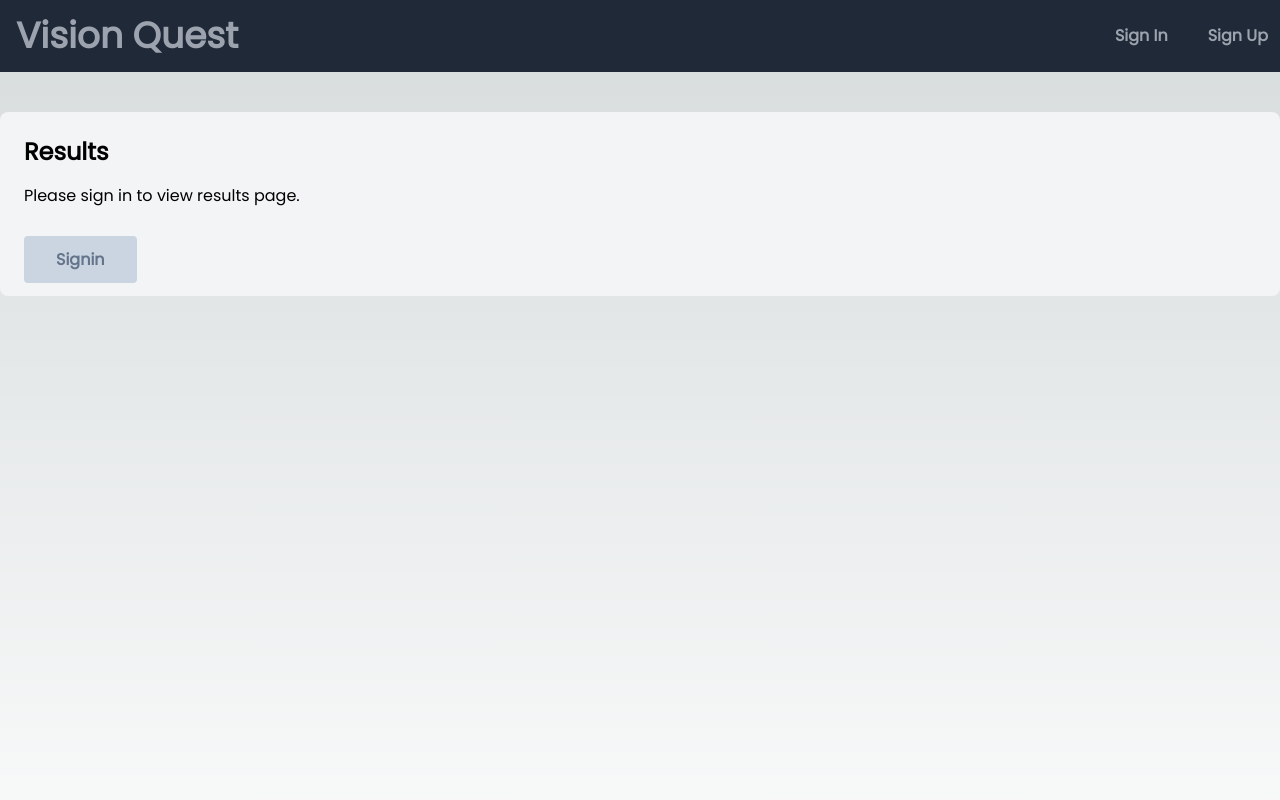
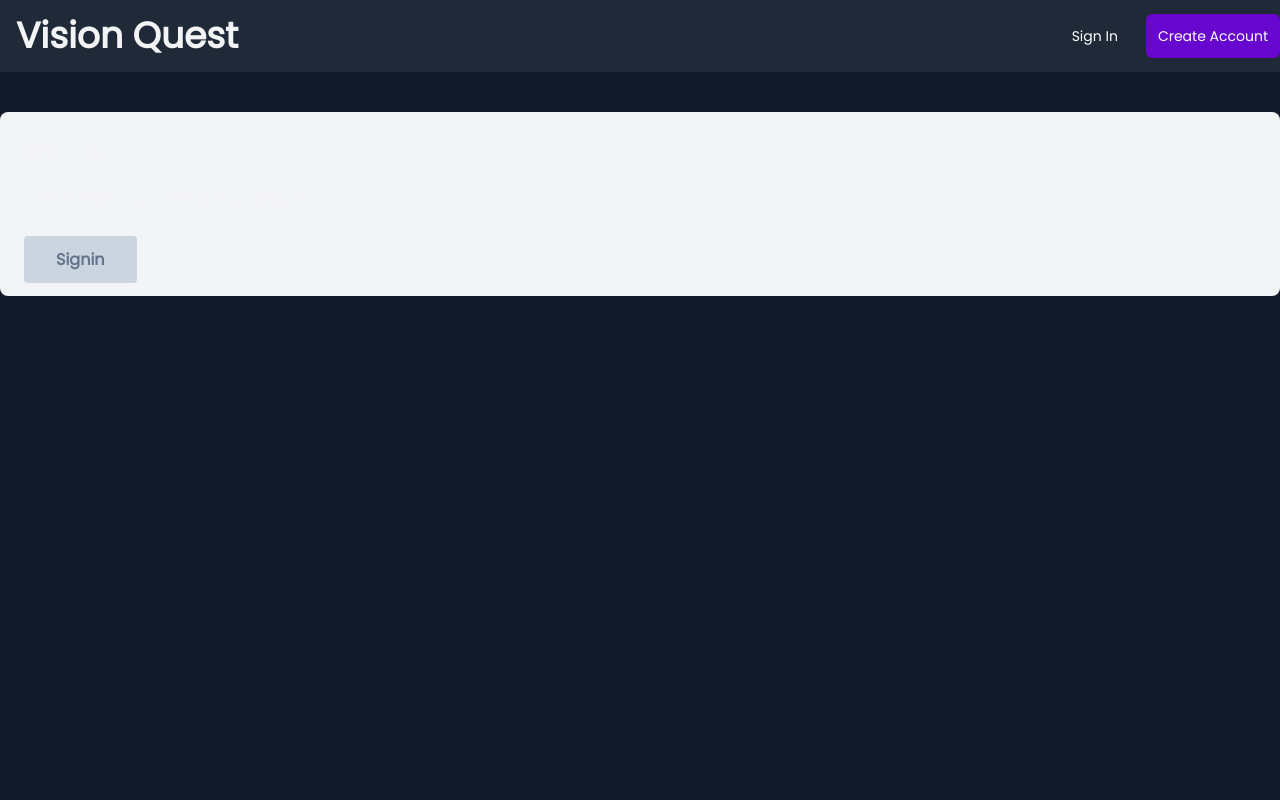
Before and after one commit to raeez21/vision_quest, a Next.js app in the folder frontend_vision_quest/: page /results in a window 1280 px wide. Shown: the top 800 px of the page. Built offline with nearby package versions, Linux system fonts and the light colour scheme.

Commit message:
home, header styles update

```diff
--- a/frontend_vision_quest/components/Header/index.js
+++ b/frontend_vision_quest/components/Header/index.js
@@ -10,7 +10,7 @@
     <>
       <header className="bg-gray-800 text-white py-4 fixed top-0 w-full">
         <nav className="container mx-auto flex justify-between items-center">
-          <Link className="text-4xl font-bold text-gray-400 p-4" href="/">Vision Quest</Link>
+          <Link className="text-4xl font-bold text-gray-100 p-4" href="/">Vision Quest</Link>
           {username ? (
             <Link href="/profile" className="flex items-center space-x-2">
             <p className="text-gray-400">Hello, </p>
@@ -25,16 +25,20 @@
           ) : (
             <div className="space-x-4 flex">
               <Link
-                  className="-mx-3 block rounded-md px-3 py-2 text-base font-semibold leading-7 text-gray-400 hover:bg-slate-500 hover:text-slate-300" //bg-gray-400 text-slate-700 hover:bg-slate-500 hover:text-slate-300
+                  className="-mx-3 block rounded-md px-3 py-2 text-sm leading-7 text-gray-300 hover:bg-slate-500 hover:text-slate-300" //bg-gray-400 text-slate-700 hover:bg-slate-500 hover:text-slate-300
                   href="/signin"
               >
                 Sign In
               </Link>
               <Link
-                  className="-mx-3 block rounded-md px-3 py-2 text-base font-semibold leading-7 text-gray-400 hover:bg-slate-500 hover:text-slate-300"
+                  className="-mx-3 block rounded-md px-3 py-2 text-sm leading-7 hover:bg-slate-500 hover:text-slate-300"
                   href="/signup"
+                  style={{
+                    backgroundColor: 'rgba(103, 6, 206, 1)',
+                    color: 'rgba(255, 255, 255, 1)'
+                  }}
               >
-                Sign Up
+                Create Account
               </Link>
             </div>
           )}
--- a/frontend_vision_quest/src/app/layout.js
+++ b/frontend_vision_quest/src/app/layout.js
@@ -15,9 +15,9 @@
 export default function RootLayout({ children }) {
   return (
     <html lang="en">
-      <body className={poppins.className}>
+      <body className={`${poppins.className} bg-gray-900 text-gray-100 h-full min-w-full`}>
         <AuthProvider>
-          <div className="flex">
+          <div className="flex bg-gray-900">
             <main className="flex-1">{children}</main>
           </div>
         </AuthProvider>
--- a/frontend_vision_quest/src/app/page.js
+++ b/frontend_vision_quest/src/app/page.js
@@ -23,9 +23,16 @@
       <div className="flex flex-col h-screen justify-between">
         <Header />
         <main className="container mb-auto mx-auto mt-28">
-          <div className="flex items-center mb-8 bg-gray-800 p-10 rounded-2xl space-x-4 ">
+          <div className="flex items-center mb-8 bg-gray-800 p-10 rounded-lg space-x-4 " style={{ backgroundImage: 'url(https://universe.roboflow.com/images/newbanner.webp)', backgroundPosition: '50%' , backgroundSize: 'cover' }}>
             <div className="flex-1">
-              <h2 className="text-4xl font-bold text-gray-400 font-Poppins">Vision Quest</h2>
+            <h2 className="text-4xl font-bold font-Poppins bg-clip-text text-transparent"
+              style={{
+                backgroundImage: 'linear-gradient(to right, #8315f9, #00ffce)',
+                color: 'transparent',
+                backgroundClip: 'text',
+                textShadow: 'var(--tw-drop-shadow)'
+              }}
+            >Explore Vision Quest!</h2>
               <p className="text-gray-400 mt-2">
                 Explore, Detect and Discover products with our Cutting-Edge Visionary Web App!
                 Simply upload an image of any product, and our advanced algorithms will swiftly identify its category, enabling you to explore a world of possibilities. From basic object recognition to advanced product matching, our user-friendly interface effortlessly connects you with the items you desire. Elevate your shopping journey with our revolutionary web app, and embark on a visual quest like never before!
@@ -33,10 +40,20 @@
             </div>
             <div className="flex-1 flex items-center justify-center">
               { authToken ?
-                (<Link href="/analyse" className="font-bold bg-slate-300 text-slate-700 px-4 py-2 rounded hover:bg-slate-500 hover:text-slate-300">
+                (<Link href="/signin" className="font-semibold text-sm leading-7 shadow-md bg-gray-200 text-slate-700 px-4 py-2 rounded hover:bg-slate-500 hover:text-slate-300"
+                style={{
+                  color: 'rgba(103, 6, 206, 1)',
+                  backgroundColor: 'rgba(255, 255, 255, 1)'
+                }}
+              >
                   Analyse Now
                 </Link>) :
-                (<Link href="/signin" className="font-bold bg-slate-300 text-slate-700 px-4 py-2 rounded hover:bg-slate-500 hover:text-slate-300">
+                (<Link href="/signin" className="font-semibold text-sm leading-7 shadow-md bg-gray-200 text-slate-700 px-4 py-2 rounded hover:bg-slate-500 hover:text-slate-300"
+                  style={{
+                    color: 'rgba(103, 6, 206, 1)',
+                    backgroundColor: 'rgba(255, 255, 255, 1)'
+                  }}
+                >
                   Try Now
                 </Link>)}
             </div>
```
